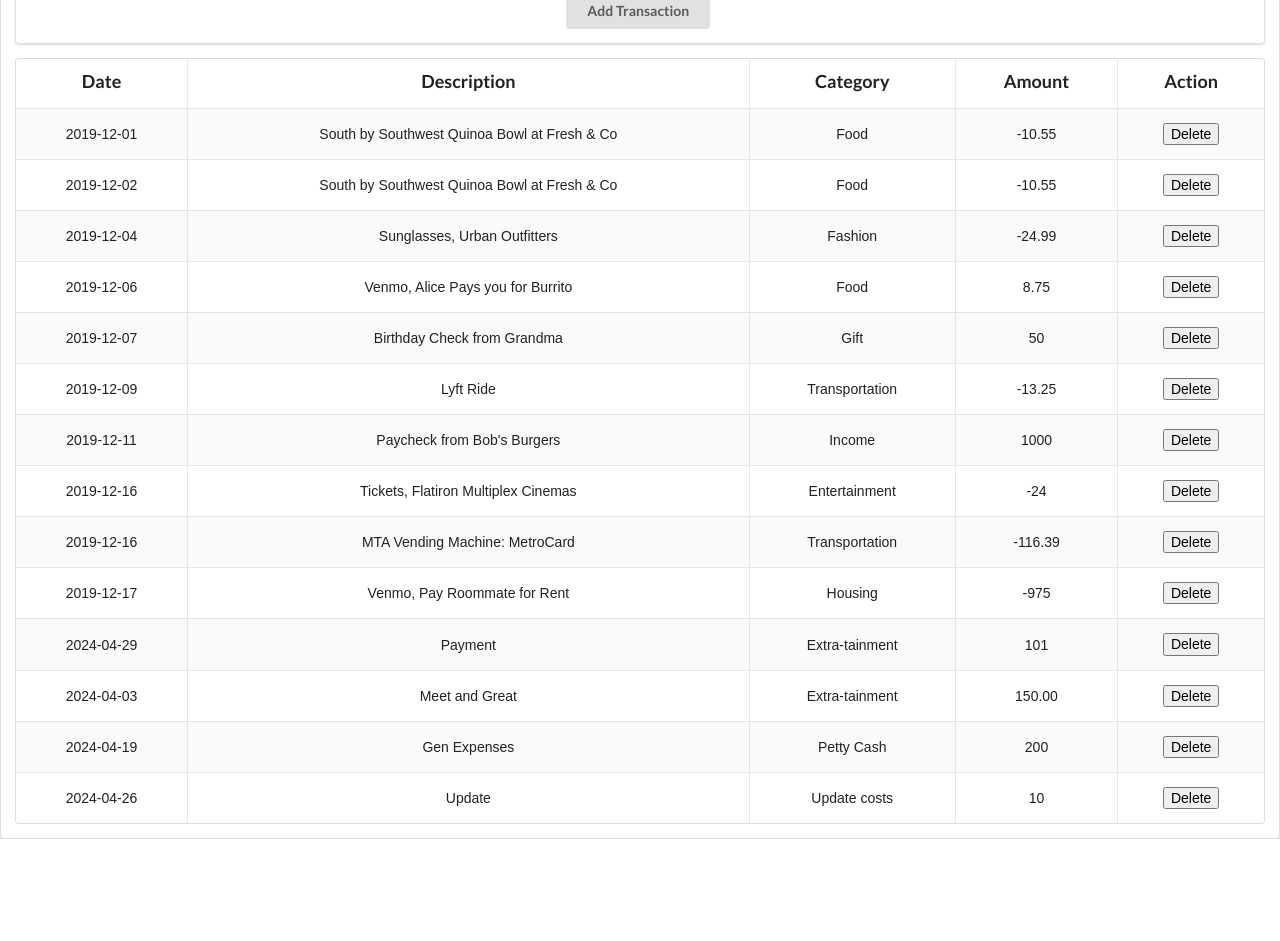
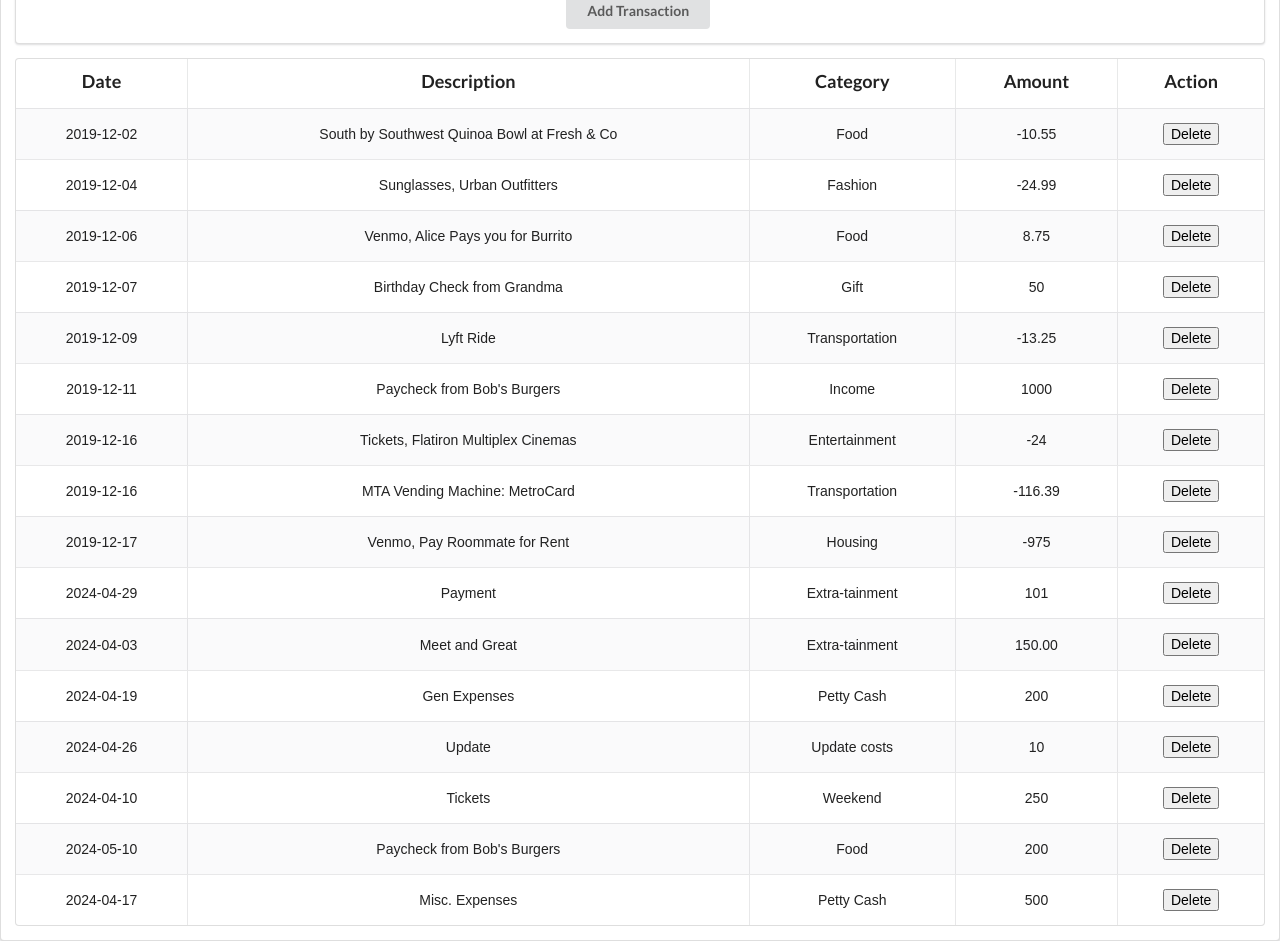
Before and after one commit to skmutai6/Bank-of-Flatiron, a React (Create React App) app: page / in a window 1280 px wide. Shown: the part 220-1161 px from the top of the page. Before the commit the page ends 1059 px from the top, so only its background shows below. Built offline with nearby package versions, Linux system fonts and the light colour scheme; data requests are answered from the project's data file.

Commit message:
work in progress

```diff
--- a/db.json
+++ b/db.json
@@ -1,12 +1,5 @@
 {
   "transactions": [
-    {
-      "id": 2,
-      "date": "2019-12-01",
-      "description": "South by Southwest Quinoa Bowl at Fresh & Co",
-      "category": "Food",
-      "amount": -10.55
-    },
     {
       "id": 3,
       "date": "2019-12-02",
@@ -97,6 +90,27 @@
       "category": "Update costs",
       "amount": "10",
       "id": 19
+    },
+    {
+      "date": "2024-04-10",
+      "description": "Tickets",
+      "category": "Weekend",
+      "amount": "250",
+      "id": 20
+    },
+    {
+      "date": "2024-05-10",
+      "description": "Paycheck from Bob's Burgers",
+      "category": "Food",
+      "amount": "200",
+      "id": 21
+    },
+    {
+      "date": "2024-04-17",
+      "description": "Misc. Expenses",
+      "category": "Petty Cash",
+      "amount": "500",
+      "id": 22
     }
   ]
 }
--- a/src/components/AddTransactionForm.js
+++ b/src/components/AddTransactionForm.js
@@ -43,10 +43,10 @@ function AddTransactionForm() {
     <div className="ui segment">
       <form className="ui form" onSubmit={handleSubmit}>
         <div className="inline fields">
-          <input type="date" name="date" value={transaction.date} onChange={handleChecked} />
-          <input type="text" name="description" placeholder="Description" value={transaction.description} onChange={handleChecked} />
-          <input type="text" name="category" placeholder="Category" value={transaction.category} onChange={handleChecked} />
-          <input type="number" name="amount" placeholder="Amount" step="0.01" value={transaction.amount} onChange={handleChecked} />
+          <input type="date" name="date" value={transaction.date} onChange={handleChecked} required />
+          <input type="text" name="description" placeholder="Description" value={transaction.description} onChange={handleChecked} required />
+          <input type="text" name="category" placeholder="Category" value={transaction.category} onChange={handleChecked} required />
+          <input type="number" name="amount" placeholder="Amount" step="0.01" value={transaction.amount} onChange={handleChecked} required />
         </div>
         <button className="ui button" type="submit">
           Add Transaction
--- a/src/components/Search.js
+++ b/src/components/Search.js
@@ -1,6 +1,9 @@
 import React from "react";
 
 function Search() {
+
+
+
   return (
     <div className="ui large fluid icon input">
       <input
```
